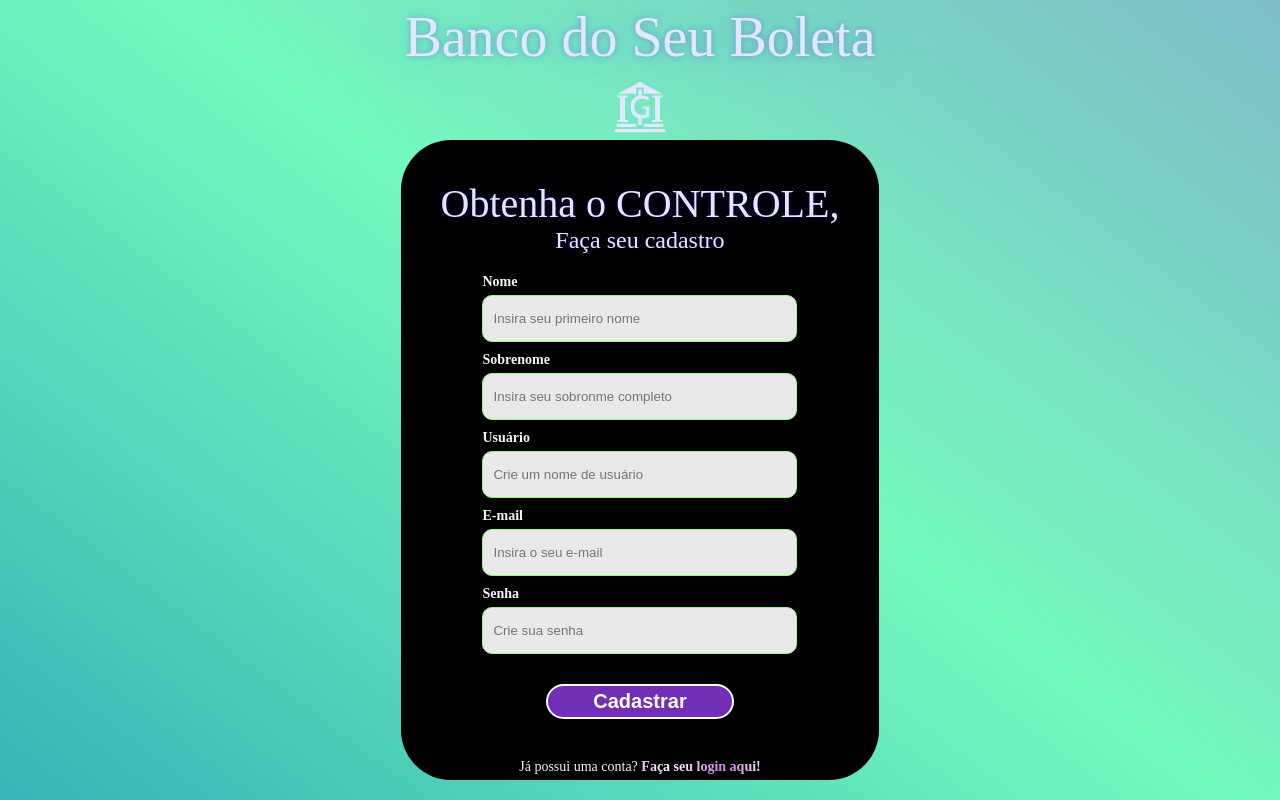
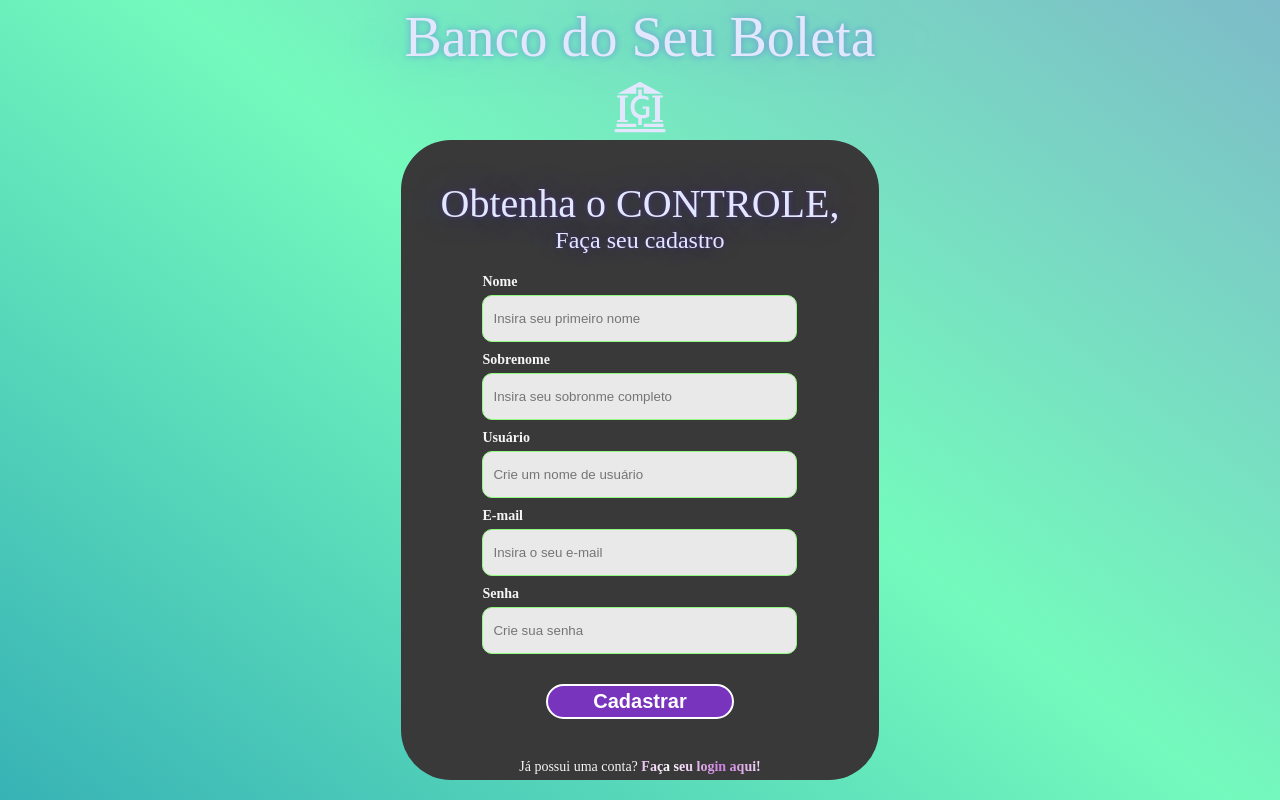
Before and after one commit to devbpatriciocosta/BancoBoleto, a Next.js app: page /initialSignupPage in a window 1280 px wide. Built offline with nearby package versions, Linux system fonts and the light colour scheme; a web font is replaced by a local one.

Commit message:
Background color

```diff
--- a/src/components/layout/cards/SignInCard.jsx
+++ b/src/components/layout/cards/SignInCard.jsx
@@ -16,7 +16,7 @@ const CardContainer = styled.div`
   flex-direction: column;
   align-items: center;
   justify-content: space-between;
-  background-color: #000;
+  background-color: #3a3939;
   padding: 40px;
   border-radius: 50px;
   font-size: larger;
```
